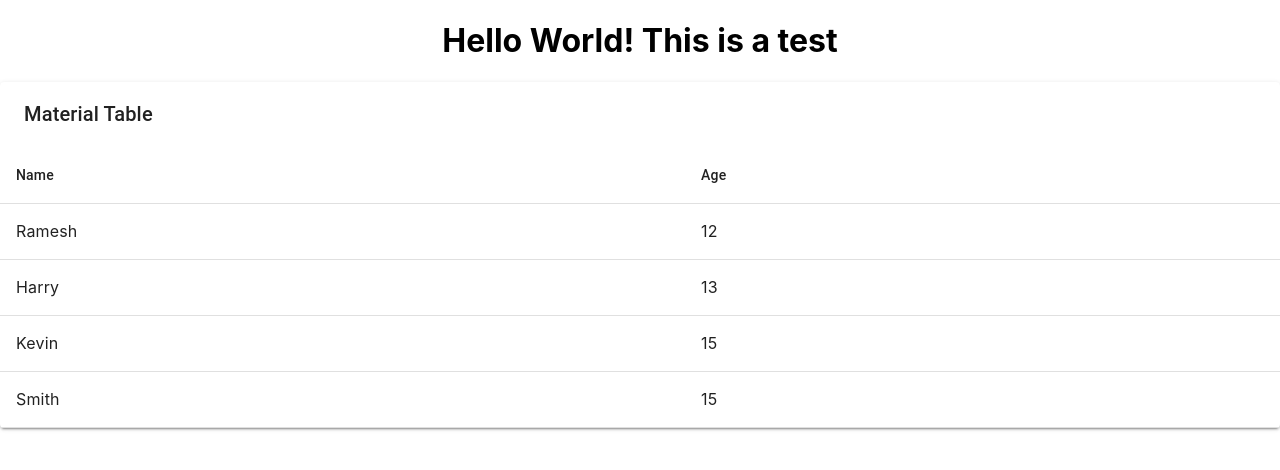
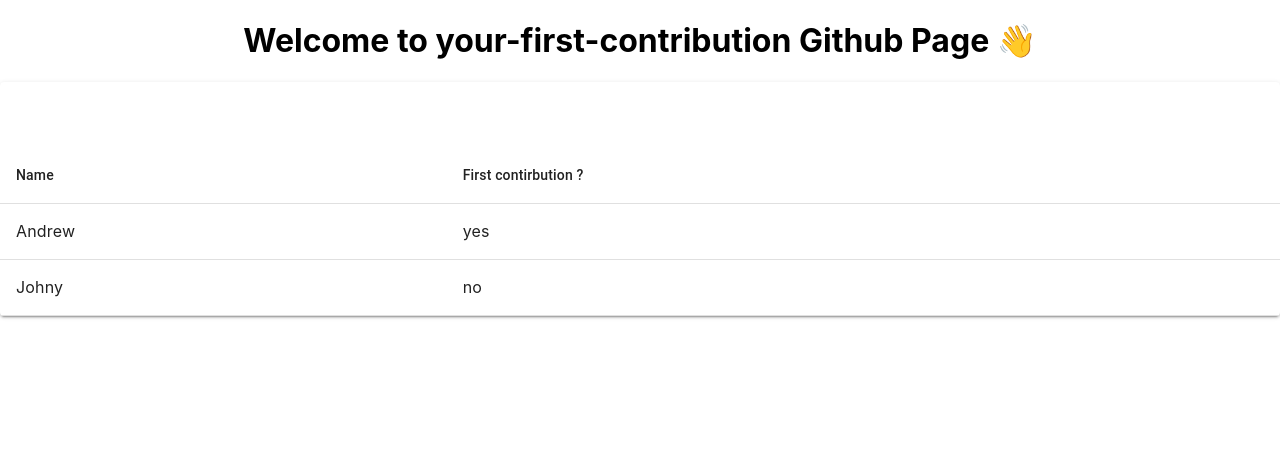
Before and after one commit to nscsp-it/your-first-contribution, a React (Create React App) app: page / in a window 1280 px wide. Shown: the top 470 px of the page. Built offline with nearby package versions, Linux system fonts and the light colour scheme.

Commit message:
Some new changes

```diff
--- a/package.json
+++ b/package.json
@@ -5,13 +5,18 @@
   "private": true,
   "dependencies": {
     "@material-ui/core": "^4.12.3",
+    "@material-ui/data-grid": "^4.0.0-alpha.37",
+    "@mui/x-data-grid": "^5.0.0-beta.2",
     "@testing-library/jest-dom": "^5.14.1",
     "@testing-library/react": "^11.2.7",
     "@testing-library/user-event": "^12.8.3",
+    "axios": "^0.21.4",
+    "material-paper": "0.0.8",
     "material-table": "^1.69.3",
     "react": "^17.0.2",
     "react-dom": "^17.0.2",
     "react-scripts": "4.0.3",
+    "react-table": "^7.7.0",
     "web-vitals": "^1.1.2"
   },
   "scripts": {
--- a/src/App.js
+++ b/src/App.js
@@ -6,8 +6,8 @@
   render() {
     return (
       <div className="App">
-        <h1>Hello World! This is a test </h1>
-        <Table> </Table>
+        <h1>Welcome to your-first-contribution Github Page 👋 </h1>
+        <Table></Table>
       </div>
     );
   }
--- a/src/Table.js
+++ b/src/Table.js
@@ -3,10 +3,9 @@
 
 export const Table=()=>{
     const data = [
-        {name: 'Ramesh', age:12},
-        {name: 'Harry', age:13},
-        {name: 'Kevin', age:15},
-        {name: 'Smith', age:15},
+        {name: 'Andrew', fc: 'yes'},
+        {name: 'Johny', fc: 'no'}
+
     ]
 
     const columns=[
@@ -14,11 +13,11 @@
             title: 'Name', field: 'name'
         },
         {
-            title: 'Age' , field: 'age'
+            title: 'First contirbution ? ' , field: 'fc'
         }
     ]
     return <div>
-        <MaterialTable title="Material Table"
+        <MaterialTable title=""
 
         data = {data}
         columns={columns}
```
Also changed, not shown: 1 other file (tests, documents, lock files or other folders).
